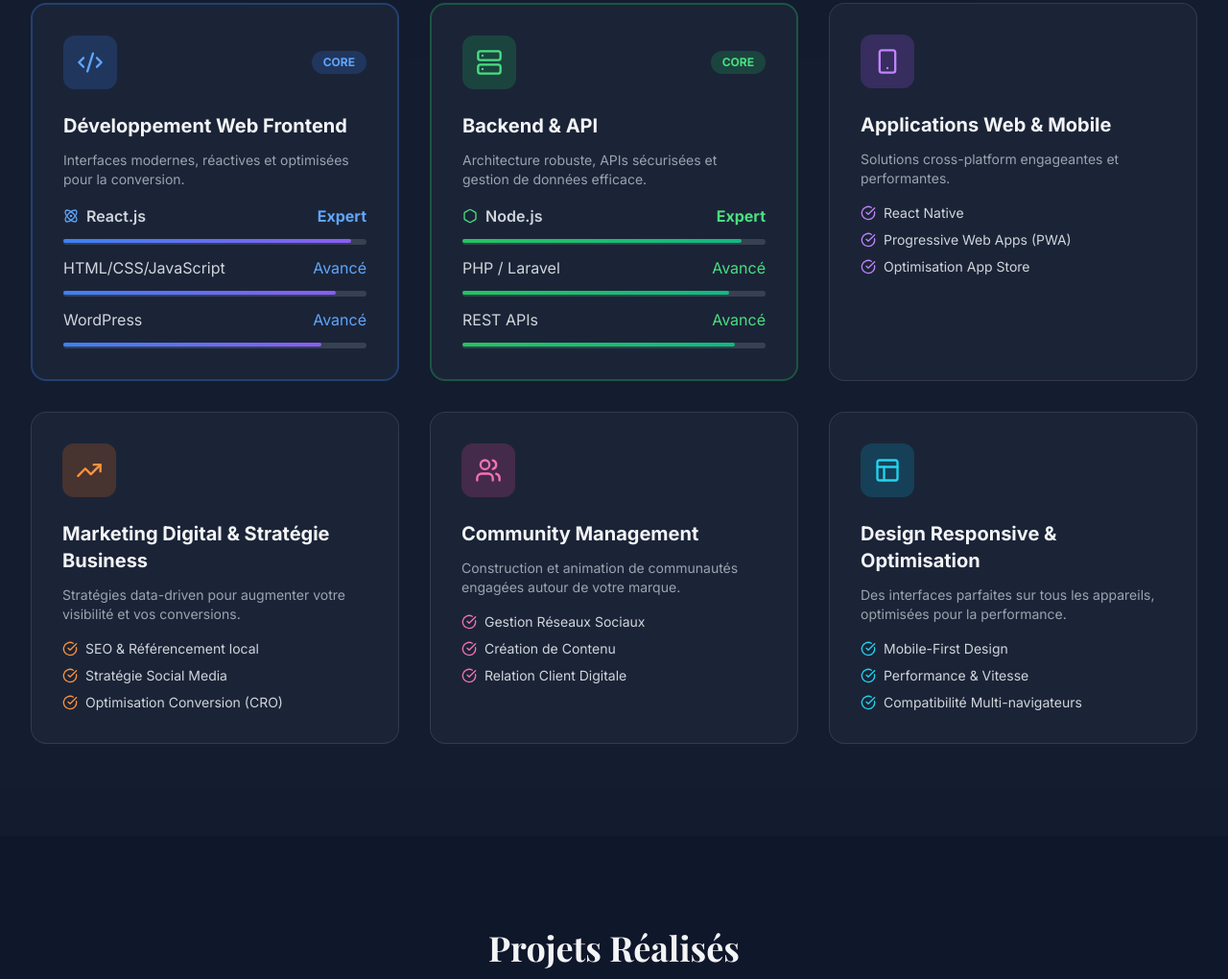
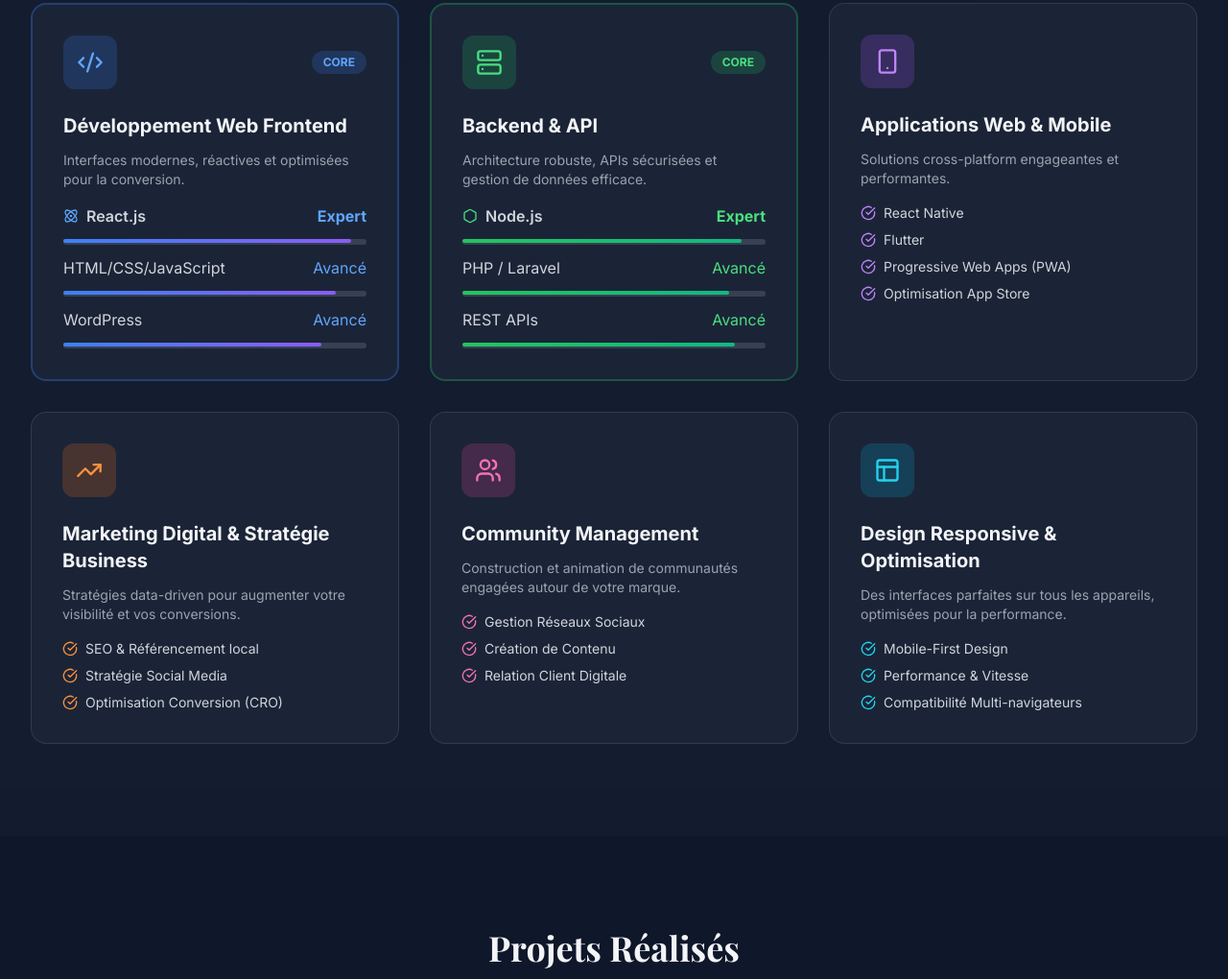
Before and after one commit to Nestor20042508/tape-nestor-portfolio, a plain HTML site: page index.html in a window 1280 px wide. Shown: the part 1211-2231 px from the top of the page at 96% size. Drawn offline with nearby package versions, Linux system fonts and the light colour scheme.

Commit message:
Update index.html

```diff
--- a/index.html
+++ b/index.html
@@ -327,6 +327,10 @@
                         <li class="flex items-center gap-2">
                             <i data-lucide="check-circle" class="w-4 h-4 text-purple-400"></i>
                             <span>React Native</span>
+                        </li>
+                        <li class="flex items-center gap-2">
+                            <i data-lucide="check-circle" class="w-4 h-4 text-purple-400"></i>
+                            <span>Flutter</span>
                         </li>
                         <li class="flex items-center gap-2">
                             <i data-lucide="check-circle" class="w-4 h-4 text-purple-400"></i>
```
